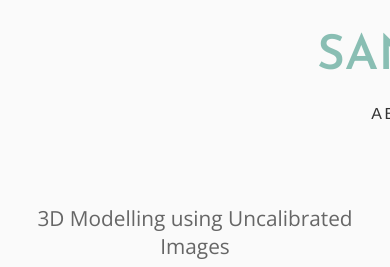
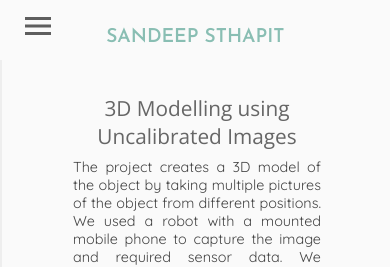
Before and after one commit to Sandeep-Sthapit/sandeep-sthapit.github.io, a Vue app: page /projects in a window 390 px wide. Shown: the top 267 px of the page. Built offline with nearby package versions, Linux system fonts and the light colour scheme.

Commit message:
mobile-responsive

```diff
--- a/src/App.vue
+++ b/src/App.vue
@@ -1,52 +1,73 @@
 <template>
   <div class="main-container">
+    <MobileNavigation :class="{ openedNav: isMobile }" @click="displayMenu"/>
+    <div class="second-container">
       <div class="header-item">
+        <img
+          class="hamburger-nav"
+          src="./assets/menu.svg"
+          @click="displayMenu"
+        />
         <MainPageTitle />
         <MainPageNavigation />
       </div>
       <div class="content-container">
         <div class="contents">
-        <router-view/>
+          <router-view />
         </div>
         <PageFooterContact />
+      </div>
     </div>
   </div>
 </template>
 
 <script>
-import { defineAsyncComponent } from "vue";
+import { defineAsyncComponent, ref } from "vue";
 
-const MainPageTitle = defineAsyncComponent(
-  () => import("./components/MainPageTitle.vue")
+const MainPageTitle = defineAsyncComponent(() =>
+  import("./components/MainPageTitle.vue")
 );
-const MainPageNavigation = defineAsyncComponent(
-  () => import("./components/MainPageNavigation.vue")
+const MainPageNavigation = defineAsyncComponent(() =>
+  import("./components/MainPageNavigation.vue")
 );
-const PageFooterContact = defineAsyncComponent(
-  () => import("./components/PageFooterContact.vue")
+const MobileNavigation = defineAsyncComponent(() =>
+  import("./components/MainPageNavigationMobile.vue")
+);
+const PageFooterContact = defineAsyncComponent(() =>
+  import("./components/PageFooterContact.vue")
 );
 export default {
   components: {
     MainPageTitle,
     MainPageNavigation,
-    PageFooterContact
-  }
-}
+    PageFooterContact,
+    MobileNavigation,
+  },
+  setup() {
+    const isMobile = ref(false);
+    const displayMenu = () => {
+      isMobile.value = !isMobile.value;
+    };
+    return {
+      isMobile,
+      displayMenu,
+    };
+  },
+};
 </script>
 
 <style>
-@import url('https://fonts.googleapis.com/css2?family=Open+Sans&display=swap');
+@import url("https://fonts.googleapis.com/css2?family=Open+Sans&display=swap");
 /* @import url('https://fonts.googleapis.com/css2?family=Montserrat&display=swap'); */
-@import url('https://fonts.googleapis.com/css2?family=Open+Sans&display=swap');
+@import url("https://fonts.googleapis.com/css2?family=Open+Sans&display=swap");
 /* @import url('https://fonts.googleapis.com/css2?family=Ubuntu&display=swap'); */
-@import url('https://fonts.googleapis.com/css2?family=Quicksand:wght@400&display=swap');
-
+@import url("https://fonts.googleapis.com/css2?family=Quicksand:wght@400&display=swap");
 
 html {
   width: 100%;
   height: 100%;
   margin: 0;
-    background-color: #FAFAFA;
+  background-color: #fafafa;
 }
 
 body {
@@ -73,28 +94,35 @@ body * {
 
 .main-container {
   max-width: 1080px;
+  width: 100%;
   margin: 0 auto;
   display: flex;
   flex-direction: column;
 }
-.header-item{
-  position: relative;
-  width: 100%;
+.second-container {
+  max-width: 1080px;
+  margin: 0 auto;
+  display: flex;
+  flex-direction: column;
+}
+.header-item {
   position: fixed;
   width: 1080px;
   display: flex;
   flex-direction: column;
   justify-content: center;
   z-index: 5;
-  background-color: #FAFAFA;
+  background-color: #fafafa;
   height: 180px;
+  left: 50%;
+  transform: translateX(-50%);
 }
-.content-container{
+.content-container {
   margin-top: 180px;
   display: flex;
   flex-direction: column;
 }
-.contents{
+.contents {
   position: relative;
   width: 100%;
   display: flex;
@@ -102,15 +130,76 @@ body * {
   justify-content: center;
   align-items: center;
 }
-.green-link{
-	color: #41B883;
+.green-link {
+  color: #41b883;
   transition: 0.2s ease-in-out;
   text-decoration: none;
 }
-.green-link:hover{
-  color: #D49A89
+.green-link:hover {
+  color: #d49a89;
 }
 #nav a.router-link-exact-active {
   color: #42b983;
 }
+.mob-nav {
+  display: none !important;
+}
+.hamburger-nav {
+  display: none;
+  font-size: 1.2rem;
+  color: #5e5e5e;
+  height: 3vh;
+  border: none;
+  background: none;
+  margin: 0;
+  margin-left: 3vh;
+  padding: 0;
+  padding-bottom: 0.5rem;
+  font-family: Arial, Helvetica, sans-serif;
+  font-weight: bold;
+}
+@media screen and (max-width: 1080px) {
+  .main-container {
+    width: 100%;
+  }
+
+  .header-item {
+    width: 100%;
+    height: 150px;
+  }
+  .content-container {
+    margin-top: 150px;
+  }
+
+}
+@media screen and (max-width: 640px) {
+  .hamburger-nav {
+    display: block;
+  }
+  .main-container {
+    margin: 0 auto;
+    display: flex;
+    flex-direction: row;
+    justify-content: flex-start;
+  }
+  .second-container{
+    width: 100vw;
+    min-width: 100vw;
+  }
+  .header-item {
+    position: fixed;
+    width: 100vw;
+    height: 60px;
+    flex-direction: row;
+    align-items: center;
+  }
+  .header-item > div {
+    margin-right: 6vh;
+  }
+  .content-container {
+    margin-top: 70px;
+    display: flex;
+    flex-direction: column;
+  }
+}
 </style>
--- a/src/components/ExperienceItemContainer.vue
+++ b/src/components/ExperienceItemContainer.vue
@@ -9,7 +9,7 @@
           <h2 class="title">{{ experienceItem.title }}</h2>
         </div>
         <div class="expand">
-          <p>{{expand}}</p>
+          <p>{{ expand }}</p>
         </div>
       </div>
       <a
@@ -30,7 +30,11 @@
         ></p>
       </div>
       <div class="samples" v-if="experienceItem.samples" v-show="showDetails">
-        <sampleWork v-for="(work, idx) in experienceItem.samples" :key="idx" :work="work"/>
+        <sampleWork
+          v-for="(work, idx) in experienceItem.samples"
+          :key="idx"
+          :work="work"
+        />
       </div>
     </div>
   </li>
@@ -45,7 +49,7 @@ const sampleWork = defineAsyncComponent(() =>
 
 export default {
   components: {
-    sampleWork
+    sampleWork,
   },
   props: {
     experienceItem: {
@@ -55,17 +59,17 @@ export default {
   },
   setup() {
     const showDetails = ref(false);
-    const expand = ref('+')
+    const expand = ref("+");
 
     const toggleDetail = () => {
       showDetails.value = !showDetails.value;
-      expand.value === '+' ? expand.value = '-' : expand.value = '+'
+      expand.value === "+" ? (expand.value = "-") : (expand.value = "+");
     };
 
     return {
       showDetails,
       toggleDetail,
-      expand
+      expand,
     };
   },
 };
@@ -79,7 +83,7 @@ export default {
   padding-left: 3rem;
   padding-bottom: 2rem;
   width: 100%;
-  font-family: 'Quicksand', sans-serif;
+  font-family: "Quicksand", sans-serif;
 }
 .container::before {
   position: absolute;
@@ -101,8 +105,8 @@ export default {
   border-color: #31af70;
   transition: all 500ms ease-in-out;
 }
-.container:hover .expand>p{
-  color: #D49A89
+.container:hover .expand > p {
+  color: #d49a89;
 }
 .wrapper {
   cursor: pointer;
@@ -121,18 +125,18 @@ export default {
   display: flex;
   flex-direction: column;
   align-items: flex-start;
-  font-family: 'Open Sans', sans-serif;
+  font-family: "Open Sans", sans-serif;
 }
-.expand{
+.expand {
   height: 100%;
   margin-right: 1rem;
   display: flex;
   align-items: center;
 }
-.expand p{
+.expand p {
   font-size: 2rem;
   margin: 0;
-	color: #41B883;
+  color: #41b883;
   transition: 0.2s ease-in-out;
 }
 .date {
@@ -163,9 +167,44 @@ export default {
   color: #666;
   font-size: 0.9rem;
 }
-.samples{
+.samples {
   display: flex;
   justify-content: space-around;
   flex-wrap: wrap;
 }
+
+@media screen and (max-width: 640px) {
+  .institution {
+    font-size: 0.9rem;
+  }
+
+  .container {
+    margin: 0 auto;
+    border-left: none;
+    padding-left: 1rem;
+    padding-bottom: 2rem;
+    width: 100%;
+    font-family: "Quicksand", sans-serif;
+  }
+  .container::before {
+    position: absolute;
+    cursor: pointer;
+    left: -1rem;
+    top: -0.5px;
+    content: " ";
+    border: none;
+    border-radius: 50%;
+    background: none;
+    height: 0;
+    width: 0;
+    transition: none;
+  }
+  .container:last-child {
+    border-left: 0;
+  }
+  .container:hover::before {
+    border: none;
+    transition: none;
+  }
+}
 </style>
--- a/src/components/MainPageNavigation.vue
+++ b/src/components/MainPageNavigation.vue
@@ -1,22 +1,20 @@
 <template>
-<div class="navigation">
-    <router-link :to="{name: 'Home'}"> About </router-link>
-    <router-link :to="{name: 'Education'}"> Education </router-link>
-    <router-link :to="{name: 'Experience'}"> Experience </router-link>
-    <router-link :to="{name: 'Publication'}"> Publications </router-link>
-    <router-link :to="{name: 'Skills'}"> Skills </router-link>
-    <router-link :to="{name: 'Projects'}"> Projects </router-link>
-</div>
+  <div class="navigation">
+    <router-link :to="{ name: 'Home' }"> About </router-link>
+    <router-link :to="{ name: 'Education' }"> Education </router-link>
+    <router-link :to="{ name: 'Experience' }"> Experience </router-link>
+    <router-link :to="{ name: 'Publication' }"> Publications </router-link>
+    <router-link :to="{ name: 'Skills' }"> Skills </router-link>
+    <router-link :to="{ name: 'Projects' }"> Projects </router-link>
+  </div>
 </template>
 
 <script>
-export default {
-
-}
+export default {};
 </script>
 
 <style scoped>
-.navigation{
+.navigation {
   display: flex;
   width: 75%;
   margin: 0 auto;
@@ -31,7 +29,7 @@ export default {
   color: #333333;
   text-transform: uppercase;
   text-decoration: none;
-  letter-spacing: 0.15em;
+  letter-spacing: 0.15rem;
   padding: 0.5rem 0.1rem;
   margin-right: 0.5rem;
   font-size: 1rem;
@@ -55,7 +53,7 @@ export default {
   left: 0;
 }
 a.router-link-exact-active {
-  color: #8F8F8F;
+  color: #8f8f8f;
 }
 a.router-link-exact-active:after {
   background: none;
@@ -66,44 +64,20 @@ a.router-link-exact-active:hover:after {
   width: 0%;
 }
 
-#index>span{
-  float: right;
-  font-family: 'Poppins', sans-serif;
-  font-size: 1.3rem;
-  text-align: right;
-}
-
-@media screen and (max-width: 700px) {
+@media screen and (max-width: 1080px) {
   .navigation{
-    width: 100% !important;
-    max-width: 100%;
-    height: auto;
-    position: relative;
-    flex-direction: row;
-    align-items: center;
-    justify-content: flex-end;
-    flex-wrap: wrap;
+    width: 100%;
   }
-  #index>span {
-    display: none;
-  }
-  #index:after {
-    content: 'home';
-  }
-  #index{
-    font-size: 1rem !important;
-    content: 'HOME';
-  }
-  .index-sidebar a {
-    font-size: 1rem;
-    float: left;
+  .navigation a {
+    font-size: 0.9rem;
+    letter-spacing: 0rem;
+    margin-right: 0;
   }
 }
 
-@media screen and (max-width: 400px) {
-  .navigation a {
-    text-align: center;
-    float: none;
+@media screen and (max-width: 640px) {
+  .navigation {
+    display: none;
   }
 }
 </style>
--- /dev/null
+++ b/src/components/MainPageNavigationMobile.vue
@@ -0,0 +1,56 @@
+<template>
+  <div class="mobile-navigation">
+    <router-link :to="{ name: 'Home' }"> About </router-link>
+    <router-link :to="{ name: 'Education' }"> Education </router-link>
+    <router-link :to="{ name: 'Experience' }"> Experience </router-link>
+    <router-link :to="{ name: 'Publication' }"> Publications </router-link>
+    <router-link :to="{ name: 'Skills' }"> Skills </router-link>
+    <router-link :to="{ name: 'Projects' }"> Projects </router-link>
+  </div>
+</template>
+
+<script>
+export default {};
+</script>
+
+<style scoped>
+.mobile-navigation {
+  display: none;
+  min-width: 0vw;
+  width: 0;
+  height: 100vh;
+  margin: 0;
+  padding: 0;
+  flex-direction: column;
+  align-items: center;
+  justify-content: flex-start;
+  border-right: 2px solid #eee;
+  transition: 0.3s ease-in;
+  overflow: hidden;
+}
+
+.mobile-navigation a {
+  color: #5e5e5e;
+  border-bottom: 1px solid #eee;
+  width: 100%;
+  text-transform: uppercase;
+  text-decoration: none;
+  letter-spacing: 0.15em;
+  padding: 1rem;
+  font-size: 1.2rem;
+  font-family: "Open Sans", sans-serif;
+  display: inline-block;
+  position: relative;
+}
+
+.openedNav {
+  min-width: 80vw;
+  width: 80vw;
+}
+
+@media screen and (max-width: 640px) {
+  .mobile-navigation {
+    display: flex!important;
+  }
+}
+</style>
--- a/src/components/MainPageTitle.vue
+++ b/src/components/MainPageTitle.vue
@@ -1,42 +1,52 @@
 <template>
   <div class="main-title-container">
-        <router-link class="home-link" :to="{name:'Home'}">
-            <h1 class='main-title'>Sandeep Sthapit</h1>
+    <router-link class="home-link" :to="{ name: 'Home' }">
+      <h1 class="main-title">Sandeep Sthapit</h1>
     </router-link>
   </div>
 </template>
 <script>
-export default {
-
-}
+export default {};
 </script>
 <style scoped>
 /* @import url('https://fonts.googleapis.com/css2?family=Viaoda+Libre&display=swap'); */
 /* @import url('https://fonts.googleapis.com/css2?family=Poiret+One&display=swap'); */
-@import url('https://fonts.googleapis.com/css2?family=Josefin+Sans:wght@600&display=swap');
+@import url("https://fonts.googleapis.com/css2?family=Josefin+Sans:wght@600&display=swap");
 
-.main-title-container{
+.main-title-container {
   position: relative;
   display: flex;
   align-items: flex-end;
   justify-content: center;
   width: 100%;
 }
-.home-link{
+.home-link {
   text-decoration: none;
 }
-.home-link:visited{
-    color: #8B9C9F;
+.home-link:visited {
+  color: #8b9c9f;
 }
-.main-title{
+.main-title {
   font-size: 3rem;
   /* color: #8B9C9F; */
-    color: #89BEB3;
+  color: #89beb3;
   margin: 0 auto;
   text-transform: uppercase;
   /* font-family: 'Viaoda Libre', cursive; */
   /* font-family: 'Poiret One', cursive; */
-    font-family: 'Josefin Sans', sans-serif;
+  font-family: "Josefin Sans", sans-serif;
   cursor: pointer;
 }
+@media screen and (max-width: 1080px) {
+  .main-title {
+    padding-top: 15px;
+    font-size: 2.4rem;
+  }
+}
+
+@media screen and (max-width: 640px) {
+  .main-title {
+    font-size: 1.2rem;
+  }
+}
 </style>
--- a/src/views/Education.vue
+++ b/src/views/Education.vue
@@ -45,6 +45,7 @@ export default {
 .list {
   margin: 20px 0;
   padding: 0;
+  width: 100%;
   display: inline-block;
 }
 </style>
--- a/src/views/Projects.vue
+++ b/src/views/Projects.vue
@@ -45,6 +45,7 @@ export default {
 .list {
   margin: 1rem 0;
   padding: 0;
+  width: 100%;
   display: inline-block;
 }
 </style>
--- a/src/views/Publication.vue
+++ b/src/views/Publication.vue
@@ -45,6 +45,7 @@ export default {
 .list {
   margin: 1rem 0;
   padding: 0;
+  width: 100%;
   display: inline-block;
 }
 </style>
```
Also changed, not shown: src/components/ProjectItemContainer.vue (+7 -0 lines), src/assets/menu.svg (added). Lines whose indentation alone changed are shown as unchanged.
